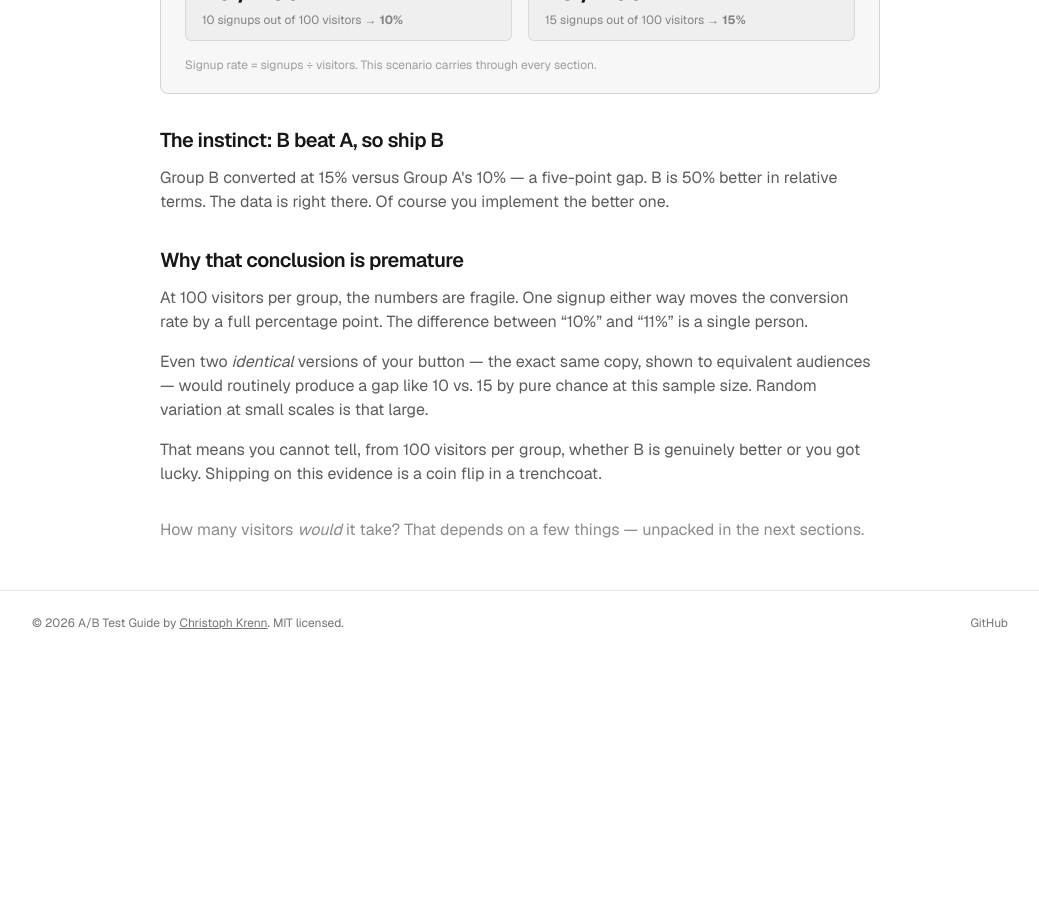
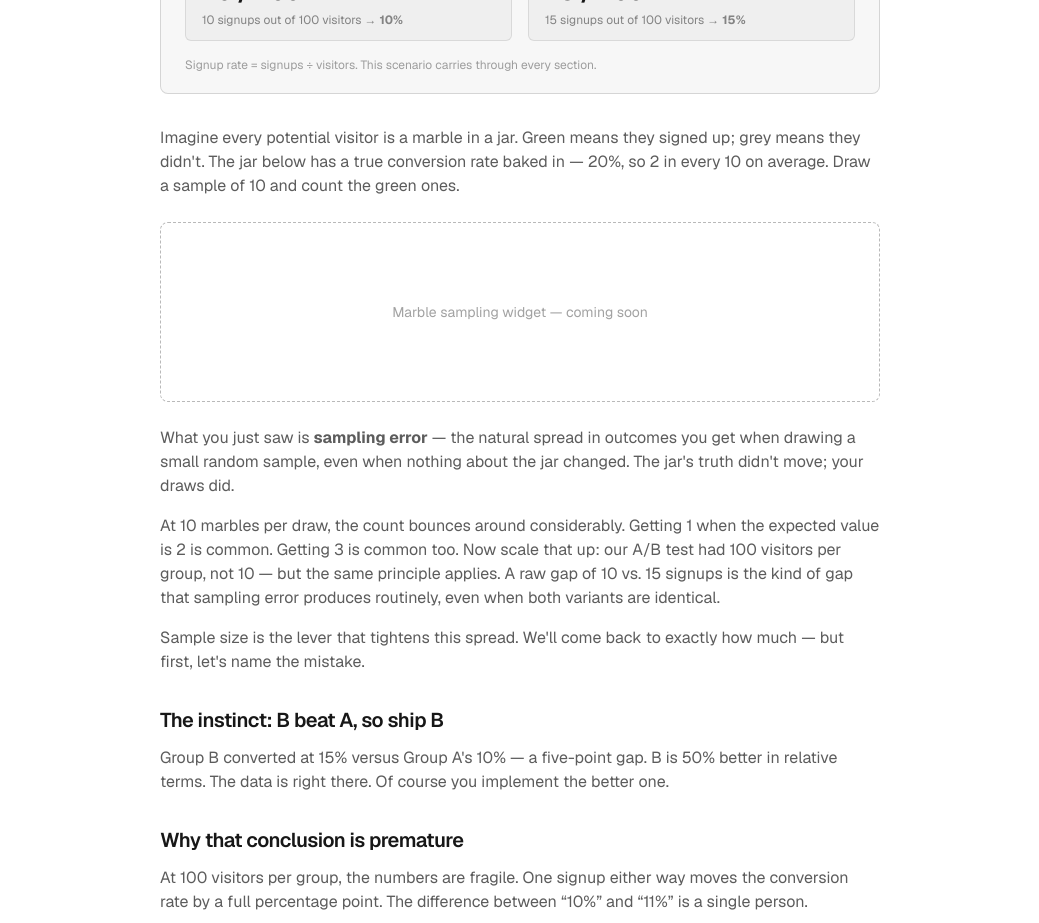
Before and after one commit to codedebugrepeat/ab-test-guide, a Next.js app: page /why-you-cant-trust-your-experiment in a window 1280 px wide. Shown: the part 820-1743 px from the top of the page, without its empty margins (120-1159 px from the left). Before the commit the page ends 1475 px from the top, so only its background shows below. Built offline with nearby package versions, Linux system fonts and the light colour scheme.

Commit message:
Introduce marble experiment (page layout changes only)

```diff
--- a/app/why-you-cant-trust-your-experiment/page.tsx
+++ b/app/why-you-cant-trust-your-experiment/page.tsx
@@ -51,6 +51,43 @@ export default function Section1Page() {
 
       <CaseStudyCallout />
 
+      <p className="mt-8 text-foreground/70">
+        Imagine every potential visitor is a marble in a jar. Green means they
+        signed up; grey means they didn&apos;t. The jar below has a true
+        conversion rate baked in — 20%, so 2 in every 10 on average. Draw a
+        sample of 10 and count the green ones.
+      </p>
+
+      <div
+        className="mt-6 flex min-h-[180px] items-center justify-center rounded-lg border border-dashed border-foreground/30"
+        aria-label="Marble sampling widget — coming soon"
+      >
+        <span className="text-sm text-foreground/40">
+          Marble sampling widget — coming soon
+        </span>
+      </div>
+
+      <div className="mt-6 space-y-4 text-foreground/70">
+        <p>
+          What you just saw is <strong>sampling error</strong> — the natural
+          spread in outcomes you get when drawing a small random sample, even
+          when nothing about the jar changed. The jar&apos;s truth didn&apos;t
+          move; your draws did.
+        </p>
+        <p>
+          At 10 marbles per draw, the count bounces around considerably.
+          Getting 1 when the expected value is 2 is common. Getting 3 is common
+          too. Now scale that up: our A/B test had 100 visitors per group, not
+          10 — but the same principle applies. A raw gap of 10 vs. 15 signups
+          is the kind of gap that sampling error produces routinely, even when
+          both variants are identical.
+        </p>
+        <p>
+          Sample size is the lever that tightens this spread. We&apos;ll come
+          back to exactly how much — but first, let&apos;s name the mistake.
+        </p>
+      </div>
+
       <h2 className="mt-8 text-xl font-semibold tracking-tight">
         The instinct: B beat A, so ship B
       </h2>
```
